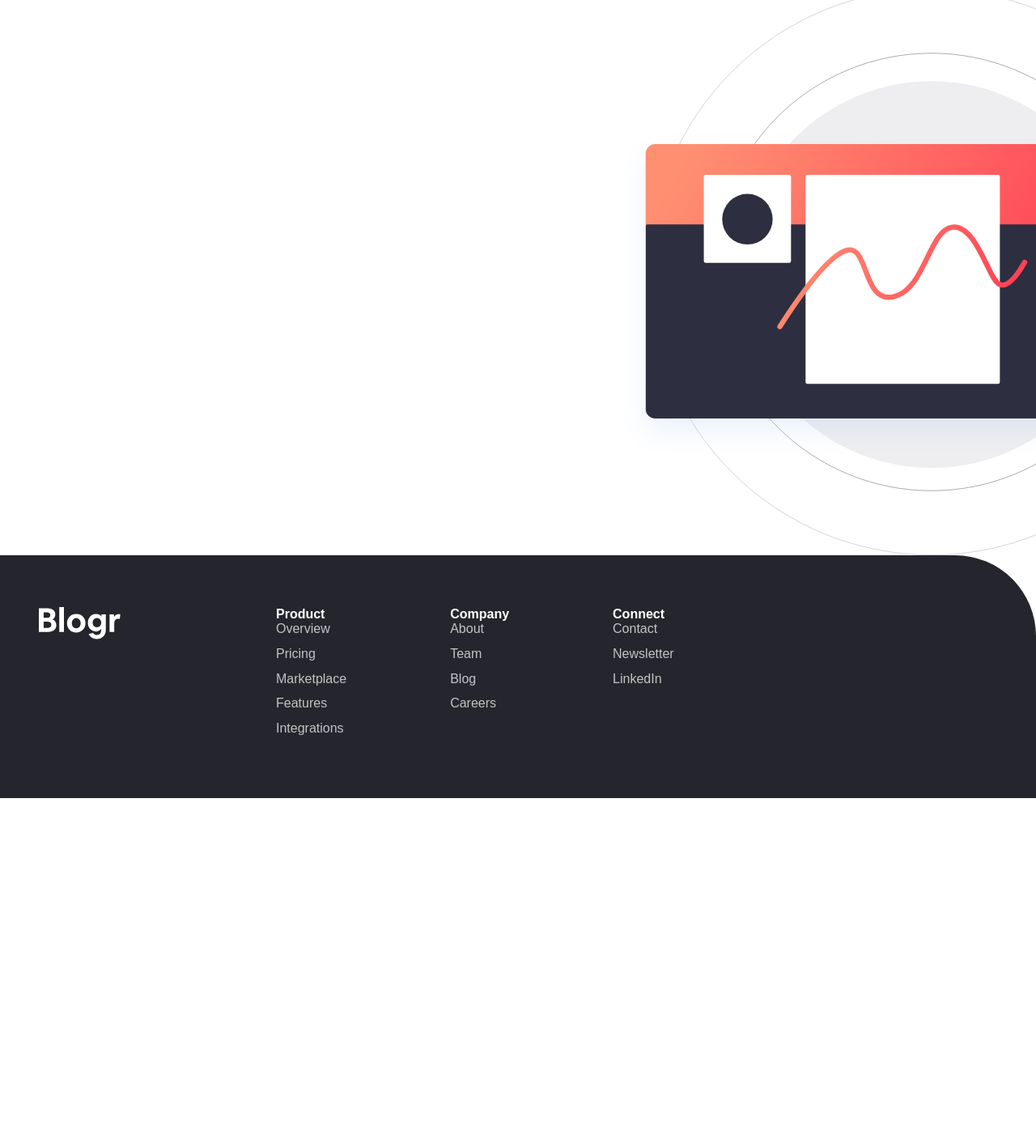
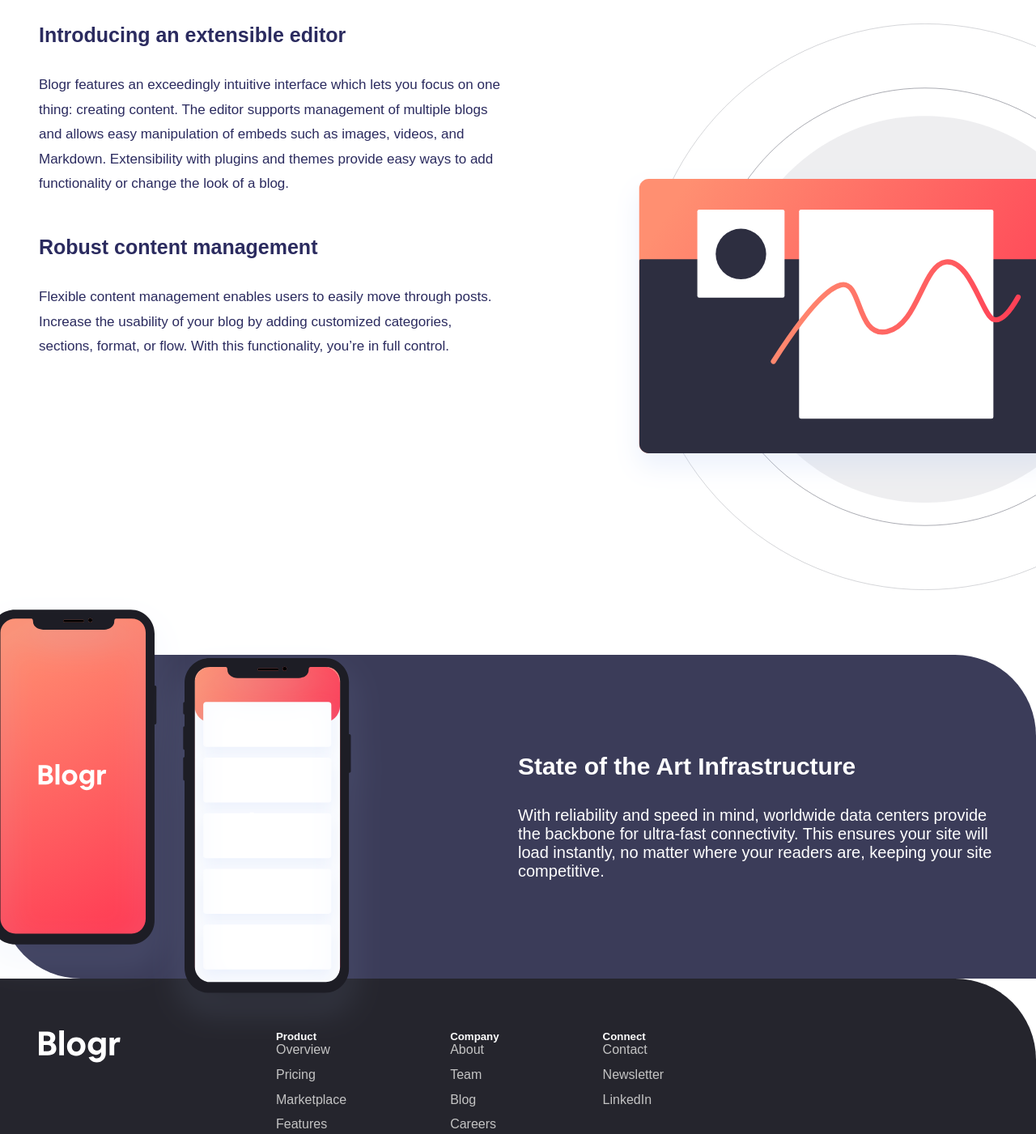
Before and after one commit to salva608/simulacro-html, a plain HTML site: page simulacro/index.html in a window 1280 px wide. Shown: the part 806-2207 px from the top of the page at 81% size. Before the commit the page ends 1792 px from the top, so only its background shows below. Drawn offline with Linux system fonts and the light colour scheme.

Commit message:
guardar trabajo 1

```diff
--- a/simulacro/assets/css/style.css
+++ b/simulacro/assets/css/style.css
@@ -181,32 +181,99 @@ footer {
 text-decoration: none;
 }
 
-.footer-column a:hover {
-  text-decoration: underline;
+
+
+.description-section {
+    display: grid;
+    grid-template-columns: 1fr 1fr;
+    padding:  3rem;
+
 }
 
-h2{
+.description-section h2 {
+    grid-column: 1 / -1; /* El h2 ocupa ambas columnas */
     color: #2b2b5f;
     text-align: center;
     padding-top: 9rem;
     font-size: 30px;
+    margin-bottom: 4rem;
 }
 
+.description-content {
+    text-align: left;
+}
+
+.description-content h3 {
+    color: #2b2b5f;
+    font-size: 25px;
+    margin-bottom: 2.0rem;
+}
+
+.description-content p {
+    color: #2b2b5f;
+    font-size: 17px;
+    line-height: 1.8;
+}
+
+.content-row {
+    grid-column: 1 / -1;
+    display: grid;
+    grid-template-columns: 1fr 1fr;
+    gap: 2rem;  /* AGREGA ESTO */
+    margin-bottom: 2rem;
+
+}
+
+.text-column {
+    display: flex;
+    flex-direction: column;
+    gap: 3rem;  /* Espacio entre los dos textos */
+}
+
+.img {
+    display: flex;
+    justify-content: flex-end;
+}
 
 .img-1 {
     display: flex;
     justify-content: flex-end;
     height: 700px;
-    margin-right: -220px;
-    overflow: hidden;
+    margin-right: -260px;
+}
+.blue-section {
+    display: grid;
+    grid-template-columns: 1fr 1fr;
+    padding: 3rem;
+    background-color: #3b3c59;
+    border-bottom-left-radius: 100px;
+    border-top-right-radius: 100px;
+    color: #ffff;
+    min-height: 400px;
+    align-items: center;
+    overflow: visible;  /* CAMBIA ESTO - permite que la imagen sobresalga */
+    position: relative;  /* Para controlar el z-index si hace falta */
 }
 
-.description-content h3{
-    color: #2b2b5f;
-    font-size: 25px;
+.img-2 {
+    display: flex;
+    justify-content: flex-start;
+    align-items: flex-end;  /* Alinea la imagen abajo */
+    margin-left: -100px;
+    margin-bottom: -700px;
+    margin-top: -700px;  /* La imagen sale hacia ABAJO del contenedor */
 }
 
-.description-content p {
-    color: #2b2b5f;
-    font-size: 17px;
+.img-2 img {
+    height: 550px;  /* Más grande para que sobresalga */
+    width: auto;
 }
+
+.blue-text {
+    font-size: 20px;
+}
+
+.blue-text h4 {
+    font-size: 30px;
+    margin-bottom: 2rem;
+}
--- a/simulacro/index.html
+++ b/simulacro/index.html
@@ -40,9 +40,11 @@
 
     <main>
         <section class="description-section">
-    <h2>Desineg for the Future</h2>
+            <h2>Designed for the Future</h2>
 
-
+            <div class="content-row">
+                <!-- Columna izquierda: AMBOS textos -->
+                <div class="text-column">
                     <article class="description-content">
                         <h3>Introducing an extensible editor</h3>
                         <p>Blogr features an exceedingly intuitive interface which lets you focus
@@ -52,9 +54,35 @@
                             easy ways to add functionality or change the look of a blog.</p>
                     </article>
 
+                    <article class="description-content">
+                        <h3>Robust content management</h3>
+                        <p>Flexible content management enables users to easily move through posts.
+                        Increase the usability of your blog by adding customized categories, sections, format, or flow.
+                        With this functionality, you’re in full control.</p>
+                    </article>
+                </div>
+
+                <!-- Columna derecha: UNA imagen -->
                 <div class="img">
                     <div class="img-1">
                         <img src="assets/img/illustration-editor-desktop.svg" alt="imagen logo">
+                    </div>
+                </div>
+            </div>
+        </section>
+
+    <section class="blue-section">
+    <!-- Columna izquierda: imagen -->
+    <div class="img-2">
+        <img src="assets/img/illustration-phones.svg" alt="phones illustration">
+    </div>
+
+    <!-- Columna derecha: texto -->
+    <div class="blue-text">
+        <h4>State of the Art Infrastructure</h4>
+        <p>With reliability and speed in mind, worldwide data centers provide the backbone for
+        ultra-fast connectivity. This ensures your site will load instantly, no matter where your
+        readers are, keeping your site competitive.</p>
     </div>
 </section>
     </main>
@@ -66,7 +94,7 @@
             </div>
 
             <div class="footer-column">
-      <h4>Product</h4>
+                <h5>Product</h5>
                 <ul>
                     <li><a href="#">Overview</a></li>
                     <li><a href="#">Pricing</a></li>
@@ -77,7 +105,7 @@
             </div>
 
             <div class="footer-column">
-      <h4>Company</h4>
+                <h5>Company</h5>
                 <ul>
                     <li><a href="#">About</a></li>
                     <li><a href="#">Team</a></li>
@@ -87,7 +115,7 @@
             </div>
 
             <div class="footer-column">
-      <h4>Connect</h4>
+                <h5>Connect</h5>
                 <ul>
                     <li><a href="#">Contact</a></li>
                     <li><a href="#">Newsletter</a></li>
```
Also changed, not shown: simulacro/assets/img/illustration-laptop-desktop.svg (added), simulacro/assets/img/illustration-phones.svg (added). Lines whose indentation alone changed are shown as unchanged.
